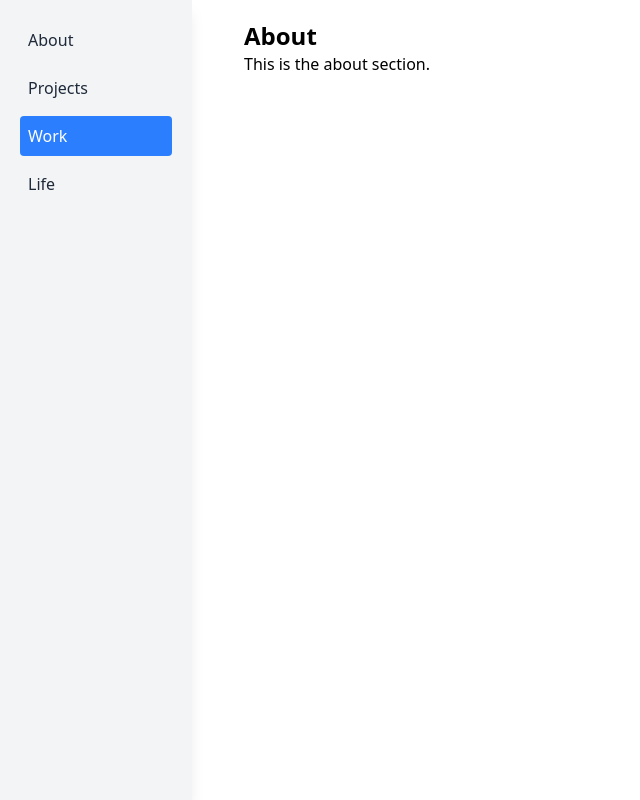
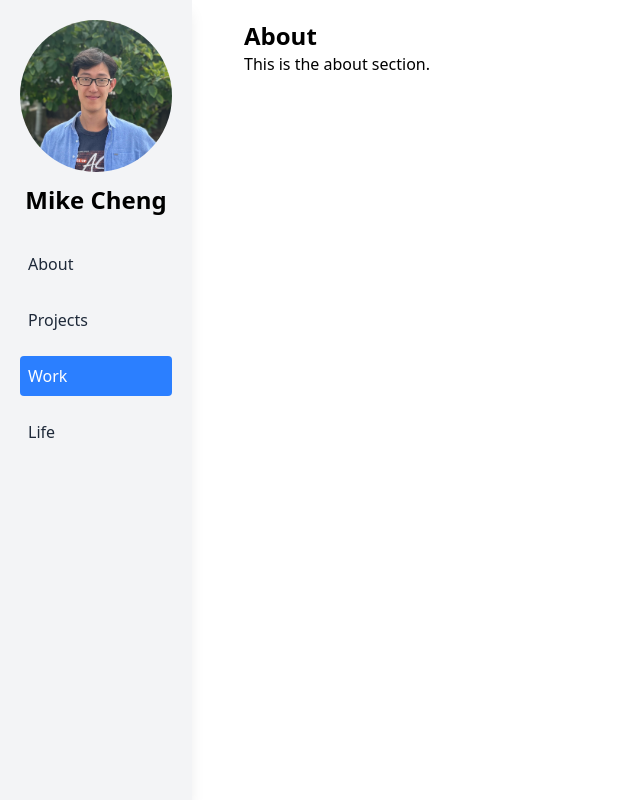
Before and after one commit to Ekiiiim/ekiiiim.github.io, a SvelteKit app: page / in a window 1280 px wide. Shown: the top 800 px of the page, without its empty margins (0-640 px from the left). Built offline with nearby package versions, Linux system fonts and the light colour scheme.

Commit message:
add avatar and name to nav bar

```diff
--- a/src/routes/+page.svelte
+++ b/src/routes/+page.svelte
@@ -1,5 +1,6 @@
 <script lang="ts">
 	import { onMount } from 'svelte';
+	import { base } from '$app/paths';
 
 	let sections = ['About', 'Projects', 'Work', 'Life'];
 	let currentSection = 'About';
@@ -24,7 +25,11 @@
 	});
 </script>
 
-<div class="fixed top-0 left-0 h-full w-48 bg-gray-100 p-5 shadow-lg">
+<div class="fixed top-0 left-0 flex h-full w-48 flex-col gap-2 bg-gray-100 p-5 shadow-lg">
+	<div class="mb-5 flex w-full flex-col items-center gap-3">
+		<img src="{base}/images/Mike_avatar.jpg" alt="Avatar" class="w-f rounded-full" />
+		<span class="text-2xl font-bold">Mike Cheng</span>
+	</div>
 	{#each sections as section}
 		<a
 			href={`#${section}`}
```
Also changed, not shown: static/images/Mike_avatar.jpg (added).
